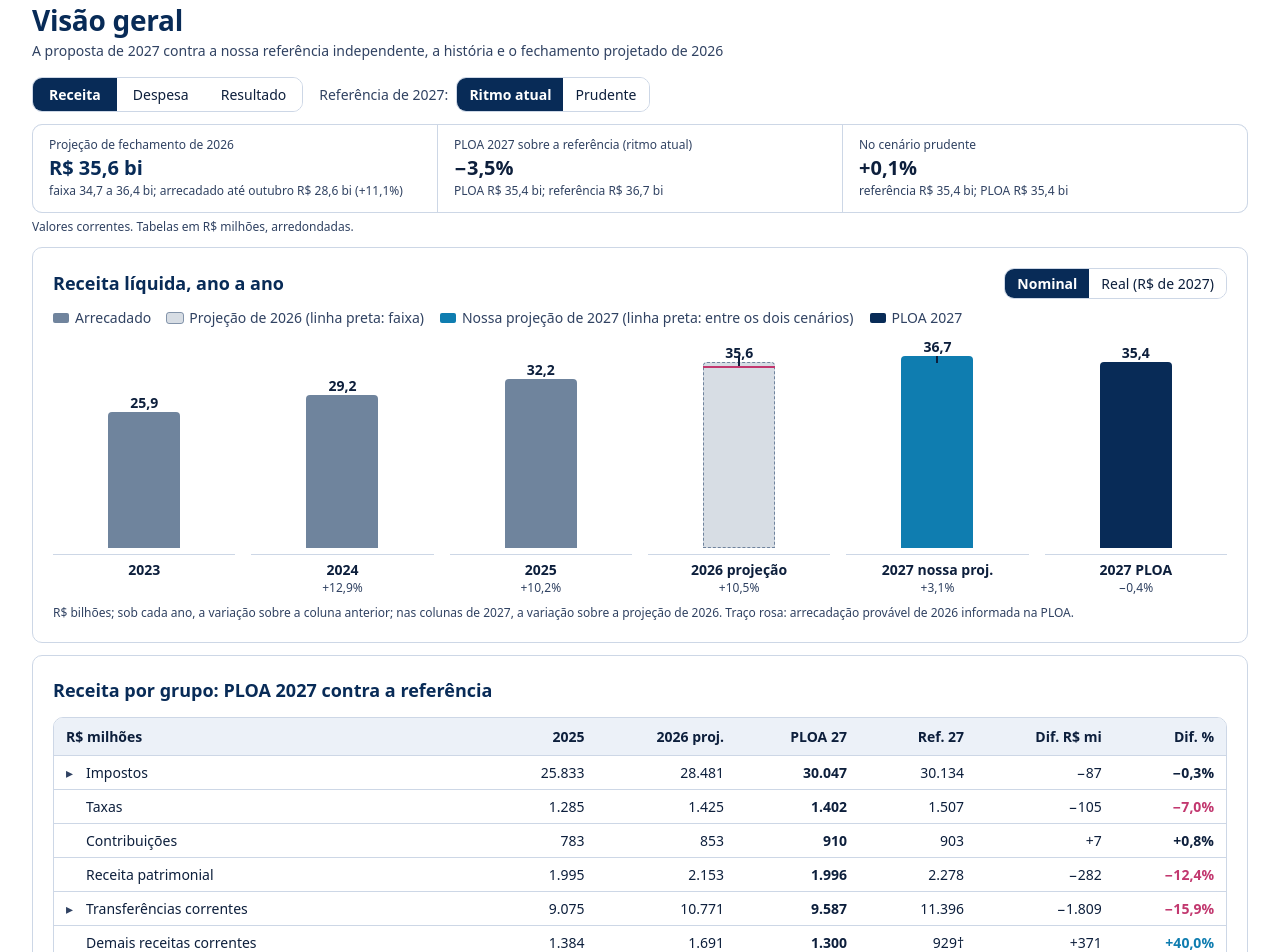
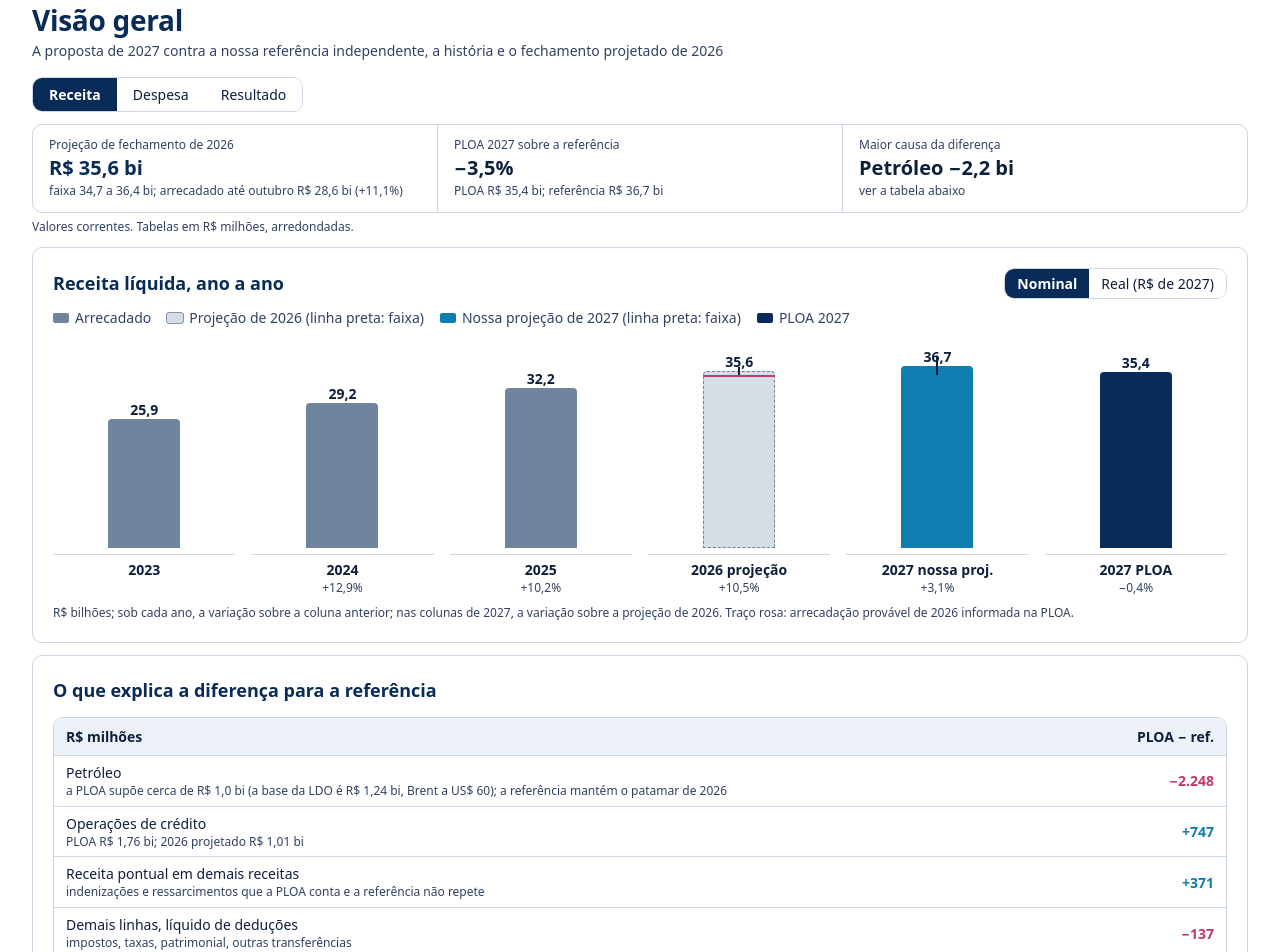
Before and after one commit to EduardoAraujoOx/Tesouro, a Next.js app: page /painel in a window 1280 px wide. Shown: the part 60-1012 px from the top of the page. Built offline with nearby package versions, Linux system fonts and the light colour scheme.

Commit message:
Painel: referência única de receita e tabela 'o que explica a diferença' no lugar do seletor de cenários
Co-Authored-By: Claude Sonnet 5.5 <noreply@anthropic.com>
Claude-Session: https://claude.ai/code/session_01TNxipBk3JTw5eGhPFB87Tx

```diff
--- a/components/painel/Agregado.tsx
+++ b/components/painel/Agregado.tsx
@@ -8,7 +8,7 @@ import { ColunasAnuais, fmtPct, type ColunaAnual } from './GraficosMacro'
 import { Faixa } from './Faixa'
 import { Nota } from './Estrutura'
 import { COD_DESPESA, COD_GRUPO } from './codigos'
-import { analisaFontes, fatorPrecos, ipcaAnual, pibArrecadacao, PETROLEO_LDO_2027, projecaoItens, projetaDespesa2026, projetaReceita2026, type DadosReceita, type ItemProjetado } from './projecao'
+import { analisaFontes, fatorPrecos, implicitoPetroleo, ipcaAnual, pibArrecadacao, PETROLEO_LDO_2027, projecaoItens, projetaDespesa2026, projetaReceita2026, type DadosReceita, type ItemProjetado } from './projecao'
 
 type Vista = 'receita' | 'despesa' | 'resultado'
 const VISTAS: { id: Vista; rotulo: string }[] = [
@@ -47,9 +47,9 @@ export function VisaoGeral({ receita, despesa, ipca: ipcaParams, pib, fonteIpca,
   const proj = useMemo(() => projetaReceita2026(dados), [dados])
   const itensProj = useMemo(() => projecaoItens(dados), [dados])
   const projD = useMemo(() => projetaDespesa2026(), [])
-  const petroleo26 = useMemo(() => analisaFontes(dados).find((a) => a.id === 'petroleo')!.central, [dados])
   const pibA = useMemo(() => pibArrecadacao(), [])
-  const [cenario, setCenario] = useState<'ritmo' | 'prudente'>('ritmo')
+  const analiseFontes = useMemo(() => analisaFontes(dados), [dados])
+  const petroleo26 = analiseFontes.find((a) => a.id === 'petroleo')!.central
   const pick = (m: Record<string, number[]>, ...ch: string[]) => COL.map((c) => ch.reduce((s, k) => s + m[k][c], 0))
   const soma = (...a: number[][]) => COL.map((_, j) => a.reduce((s, x) => s + x[j], 0))
 
@@ -96,19 +96,7 @@ export function VisaoGeral({ receita, despesa, ipca: ipcaParams, pib, fonteIpca,
     : linhasDespesa.map((l) => ({ ...l, proj: projDe(l.chave) }))
 
   /* referência de 2027, independente da PLOA: o fechamento projetado de 2026 corrigido pela inflação e pelo PIB real (receita) ou só pela inflação (despesa) */
-  /* cenários de receita: 'ritmo' mantém o patamar de petróleo e de crédito de 2026; 'prudente' põe o petróleo na base da LDO (Brent a US$ 60) e o crédito no valor da PLOA */
-  const oleoRitmo = petroleo26 * (1 + g27)
-  const reducaoOleo = Math.max(0, oleoRitmo - PETROLEO_LDO_2027)
-  const refReceitaC = (l: Linha, c: 'ritmo' | 'prudente'): number | null => {
-    if (!l.proj) return null
-    const base = (l.proj.central - (l.proj.pontual ?? 0)) * (SEM_CRESCIMENTO.has(l.chave) ? 1 : 1 + g27)
-    if (c === 'ritmo') return base
-    if (l.chave === 'tuniao' || l.chave === 'transf') return base - reducaoOleo
-    if (l.chave === 'cred') return R.operacoes_credito[5]
-    if (l.chave === 'cap') return R.operacoes_credito[5] + (itensProj.capout.central)
-    return base
-  }
-  const refReceita = (l: Linha) => refReceitaC(l, cenario)
+  const refReceita = (l: Linha) => (l.proj ? (l.proj.central - (l.proj.pontual ?? 0)) * (SEM_CRESCIMENTO.has(l.chave) ? 1 : 1 + g27) : null)
   const refDe = (l: Linha): number | null => {
     if (vista === 'receita') {
       if (l.chave === 'liq') return comProj.filter((x) => x.nivel === 0 && x.chave !== 'liq').reduce((s, x) => s + (refReceita(x) ?? 0), 0)
@@ -123,15 +111,27 @@ export function VisaoGeral({ receita, despesa, ipca: ipcaParams, pib, fonteIpca,
 
   /* ---------- totais de referência para a faixa de números ---------- */
   const reservas27 = reservas[4]
-  const totalRef = (c: 'ritmo' | 'prudente') => linhasReceita.filter((x) => x.nivel === 0 && x.chave !== 'liq').reduce((s, x) => s + (refReceitaC({ ...x, proj: itensProj[x.chave] }, c) ?? 0), 0)
-  const refRitmo = totalRef('ritmo')
-  const refPrudente = totalRef('prudente')
-  const refReceitaTotal = cenario === 'ritmo' ? refRitmo : refPrudente
-  const refOutro = cenario === 'ritmo' ? refPrudente : refRitmo
-  const nomeCenario = { ritmo: 'ritmo atual', prudente: 'prudente' } as const
+  const refReceitaTotal = linhasReceita.filter((x) => x.nivel === 0 && x.chave !== 'liq').reduce((s, x) => s + (refReceita({ ...x, proj: itensProj[x.chave] }) ?? 0), 0)
   const refDespesa = projD.itens.tot.central * (1 + i27)
   /* faixa da referência: na receita, entre os dois cenários (petróleo e crédito); na despesa, a faixa sazonal da projeção corrigida pela inflação */
-  const faixaRefReceita: [number, number] = [Math.min(refRitmo, refPrudente), Math.max(refRitmo, refPrudente)]
+  const faixaRefReceita: [number, number] = [refReceitaTotal - (pibA.difDesvio / 100) * proj.central, refReceitaTotal + (pibA.difDesvio / 100) * proj.central]
+  /* o que explica a diferença entre a PLOA e a referência de receita: as premissas que mais pesam */
+  const oleoRef = petroleo26 * (1 + g27)
+  const petr = implicitoPetroleo(dados, analiseFontes, R.transf_corr_uniao[5], g27)
+  const creditoRef = itensProj.cred.central
+  const demaisProj = itensProj.demais
+  const demaisRef = ((demaisProj.central - (demaisProj.pontual ?? 0)) * (1 + g27))
+  const ponte = (() => {
+    const total = R.total[5] - refReceitaTotal
+    const linhas = [
+      { chave: 'pet', rotulo: 'Petróleo', d: petr.implicito - oleoRef, nota: `a PLOA supõe cerca de R$ ${numero(petr.implicito / 1e9, 1)} bi (a base da LDO é R$ ${numero(PETROLEO_LDO_2027 / 1e9, 2)} bi, Brent a US$ 60); a referência mantém o patamar de 2026` },
+      { chave: 'cre', rotulo: 'Operações de crédito', d: R.operacoes_credito[5] - creditoRef, nota: `PLOA R$ ${numero(R.operacoes_credito[5] / 1e9, 2)} bi; 2026 projetado R$ ${numero(creditoRef / 1e9, 2)} bi` },
+      { chave: 'dem', rotulo: 'Receita pontual em demais receitas', d: pick(R, 'agropecuaria', 'industrial', 'servicos', 'outras_correntes')[4] - demaisRef, nota: 'indenizações e ressarcimentos que a PLOA conta e a referência não repete' },
+    ]
+    const resto = total - linhas.reduce((x, l) => x + l.d, 0)
+    return [...linhas, { chave: 'res', rotulo: 'Demais linhas, líquido de deduções', d: resto, nota: 'impostos, taxas, patrimonial, outras transferências' }, { chave: 'tot', rotulo: 'Diferença total (PLOA menos referência)', d: total, nota: '' }]
+  })()
+  const maiorCausa = ponte.slice(0, 3).reduce((m, l) => (Math.abs(l.d) > Math.abs(m.d) ? l : m))
   const faixaRefDespesa: [number, number] = [(projD.itens.tot.min as number) * (1 + i27), (projD.itens.tot.max as number) * (1 + i27)]
 
   /* ---------- gráfico anual ---------- */
@@ -170,8 +170,8 @@ export function VisaoGeral({ receita, despesa, ipca: ipcaParams, pib, fonteIpca,
   if (vista === 'receita') {
     faixa = [
       { r: 'Projeção de fechamento de 2026', v: bilhoes(proj.central), s: `faixa ${numero(proj.min / 1e9, 1)} a ${numero(proj.max / 1e9, 1)} bi; arrecadado até ${nomeCorte} ${bilhoes(proj.acumulado)} (${fmtPct((proj.acumulado / proj.acumulado25 - 1) * 100)})`, destaque: true },
-      { r: `PLOA 2027 sobre a referência (${nomeCenario[cenario]})`, v: fmtPct((v27 / refReceitaTotal - 1) * 100), s: `PLOA ${bilhoes(v27)}; referência ${bilhoes(refReceitaTotal)}` },
-      { r: `No cenário ${nomeCenario[cenario === 'ritmo' ? 'prudente' : 'ritmo']}`, v: fmtPct((v27 / refOutro - 1) * 100), s: `referência ${bilhoes(refOutro)}; PLOA ${bilhoes(v27)}` },
+      { r: 'PLOA 2027 sobre a referência', v: fmtPct((v27 / refReceitaTotal - 1) * 100), s: `PLOA ${bilhoes(v27)}; referência ${bilhoes(refReceitaTotal)}` },
+      { r: 'Maior causa da diferença', v: `${maiorCausa.rotulo} ${maiorCausa.d < 0 ? '−' : '+'}${numero(Math.abs(maiorCausa.d) / 1e9, 1)} bi`, s: 'ver a tabela abaixo' },
     ]
   } else if (vista === 'despesa') {
     faixa = [
@@ -237,14 +237,14 @@ export function VisaoGeral({ receita, despesa, ipca: ipcaParams, pib, fonteIpca,
   const tituloGrafico = vista === 'despesa' ? 'Despesa total, ano a ano' : 'Receita líquida, ano a ano'
   const legendaGrafico = vista === 'despesa'
     ? [{ cor: COR.empenhado, rotulo: 'Executado (PLOA, quadro de evolução)' }, { cor: COR.atualizada, contorno: COR.contornoAtualizada, rotulo: 'Projeção de 2026 (linha preta: faixa)' }, { cor: COR.referencia, rotulo: 'Nossa projeção de 2027 (linha preta: faixa)' }, { cor: COR.ploa, rotulo: 'Proposta 2027' }]
-    : [{ cor: COR.empenhado, rotulo: 'Arrecadado' }, { cor: COR.atualizada, contorno: COR.contornoAtualizada, rotulo: 'Projeção de 2026 (linha preta: faixa)' }, { cor: COR.referencia, rotulo: 'Nossa projeção de 2027 (linha preta: entre os dois cenários)' }, { cor: COR.ploa, rotulo: 'PLOA 2027' }]
+    : [{ cor: COR.empenhado, rotulo: 'Arrecadado' }, { cor: COR.atualizada, contorno: COR.contornoAtualizada, rotulo: 'Projeção de 2026 (linha preta: faixa)' }, { cor: COR.referencia, rotulo: 'Nossa projeção de 2027 (linha preta: faixa)' }, { cor: COR.ploa, rotulo: 'PLOA 2027' }]
   const notaReferencia = (
     <Nota titulo="O que é a referência de 2027">
       <p>
         A referência é a nossa projeção independente para 2027, feita sem usar a PLOA: parte do fechamento de 2026 projetado pelo ritmo de arrecadação (até {nomeCorte}) e de execução da despesa (até {nomeCorteDesp}) e o corrige para 2027. As receitas crescem com a inflação e o PIB real do Focus (+{numero(g27 * 100, 1)}%); as despesas, só com a inflação (+{numero(i27 * 100, 1)}%), isto é, mantêm o volume real de 2026. Operações de crédito e demais receitas de capital ficam no nível de 2026, porque dependem de contratação.
       </p>
       <p>
-        Cenários da receita: no <strong>ritmo atual</strong>, o petróleo segue o patamar de 2026 (R$ {numero(oleoRitmo / 1e9, 1)} bi, corrigido) e as operações de crédito ficam no nível de 2026; no <strong>prudente</strong>, o petróleo vai à base da LDO 2027 (R$ {numero(PETROLEO_LDO_2027 / 1e9, 2)} bi, Brent a US$ 60) e o crédito é o valor da própria PLOA. A faixa do gráfico vai de um cenário ao outro. Para ter uma medida de dispersão: desde {pibA.linhas[0].ano}, os impostos do ES se afastaram do PIB nominal em {numero(pibA.difDesvio, 1)} ponto(s) percentual(is), em média, de um ano para o outro (aba Método e fontes). Na despesa, a faixa é a sazonal da projeção de execução.
+        A referência da receita não supõe mudança de preço do petróleo nem de crédito contratado; as diferenças para a PLOA vêm, em boa parte, dessas duas premissas, e a tabela “O que explica a diferença” as separa. A faixa do gráfico usa a dispersão histórica: desde {pibA.linhas[0].ano}, os impostos do ES se afastaram do PIB nominal em {numero(pibA.difDesvio, 1)} ponto(s) percentual(is), em média, de um ano para o outro (aba Método e fontes). Na despesa, a faixa é a sazonal da projeção de execução.
       </p>
       <p>
         É uma régua de comparação, não uma previsão: não supõe mudança de preço do petróleo (o Brent de 2026 é mantido), de alíquota, de crédito contratado nem aumento real de despesa. Quando a PLOA se afasta da referência, a pergunta a fazer é qual decisão ou premissa explica a diferença. Dif. = PLOA menos referência; em azul, a PLOA está acima (a partir de {DIF_MIN}%) e, em rosa, abaixo. Em despesa, as reservas não entram na referência porque não são executadas. IPCA: {fonteIpca}
@@ -261,16 +261,6 @@ export function VisaoGeral({ receita, despesa, ipca: ipcaParams, pib, fonteIpca,
               className={`px-4 py-1.5 ${vista === v.id ? 'bg-navy font-semibold text-on-navy' : 'bg-paper text-ink hover:bg-surface'}`}>{v.rotulo}</button>
           ))}
         </div>
-        {vista === 'receita' && (
-          <div className="flex items-center gap-2 text-small text-ink-soft">
-            <span>Referência de 2027:</span>
-            <div role="group" aria-label="Cenário da referência de 2027" className="inline-flex overflow-hidden rounded-brand border border-line">
-              {([['ritmo', 'Ritmo atual'], ['prudente', 'Prudente']] as const).map(([k, r]) => (
-                <button key={k} type="button" aria-pressed={cenario === k} onClick={() => setCenario(k)} className={`px-3 py-1.5 ${cenario === k ? 'bg-navy font-semibold text-on-navy' : 'bg-paper text-ink hover:bg-surface'}`}>{r}</button>
-              ))}
-            </div>
-          </div>
-        )}
       </div>
 
       <Faixa itens={faixa} nota="Valores correntes. Tabelas em R$ milhões, arredondadas." />
@@ -292,10 +282,19 @@ export function VisaoGeral({ receita, despesa, ipca: ipcaParams, pib, fonteIpca,
             </p>
           </Cartao>
 
+          {vista === 'receita' && (
+            <Cartao titulo="O que explica a diferença para a referência">
+              <TabelaItens altura="livre" itens={ponte} legenda="Diferença da receita da PLOA 2027 contra a referência, por causa, em R$ milhões" colunas={[
+                { rotulo: 'R$ milhões', valor: (l) => <><span className={l.chave === 'tot' ? 'font-semibold' : 'font-medium'}>{l.rotulo}</span>{l.nota && <span className="block text-label font-normal normal-case tracking-normal text-ink-soft">{l.nota}</span>}</> },
+                { rotulo: 'PLOA − ref.', valor: (l) => <span className={`font-semibold ${corDif(l.d)}`}>{dMi(l.d)}</span> },
+              ]} />
+            </Cartao>
+          )}
+
           <Cartao titulo={vista === 'receita' ? 'Receita por grupo: PLOA 2027 contra a referência' : 'Despesa por grupo: PLOA 2027 contra a referência'}>
             <TabelaItens altura="livre" compacta itens={visiveis.map((l) => ({ ...l, chave: l.chave }))} colunas={colunasTabela} legenda={`${vista === 'receita' ? 'Receita' : 'Despesa'} por grupo, em R$ milhões`} />
             <p className="mt-2 text-label normal-case tracking-normal text-ink-soft">
-              2026 proj.: fechamento projetado pelo ritmo de {vista === 'receita' ? `arrecadação até ${nomeCorte}` : `execução até ${nomeCorteDesp}`}{vista === 'receita' ? '' : ' (despesa empenhada)'}. Ref. 27: referência independente{vista === 'receita' ? ` (cenário ${nomeCenario[cenario]})` : ''}{vista === 'receita' ? `; † sem a receita pontual de 2026 em demais receitas correntes (indenizações, restituições e ressarcimentos, R$ ${mi(comProj.find((x) => x.chave === 'demais')?.proj?.pontual ?? 0)} mi até ${nomeCorte})` : ''}. Toque num grupo para ver o detalhe.
+              2026 proj.: fechamento projetado pelo ritmo de {vista === 'receita' ? `arrecadação até ${nomeCorte}` : `execução até ${nomeCorteDesp}`}{vista === 'receita' ? '' : ' (despesa empenhada)'}. Ref. 27: referência independente{vista === 'receita' ? `; † sem a receita pontual de 2026 em demais receitas correntes (indenizações, restituições e ressarcimentos, R$ ${mi(comProj.find((x) => x.chave === 'demais')?.proj?.pontual ?? 0)} mi até ${nomeCorte})` : ''}. Toque num grupo para ver o detalhe.
             </p>
             {notaReferencia}
           </Cartao>
```
